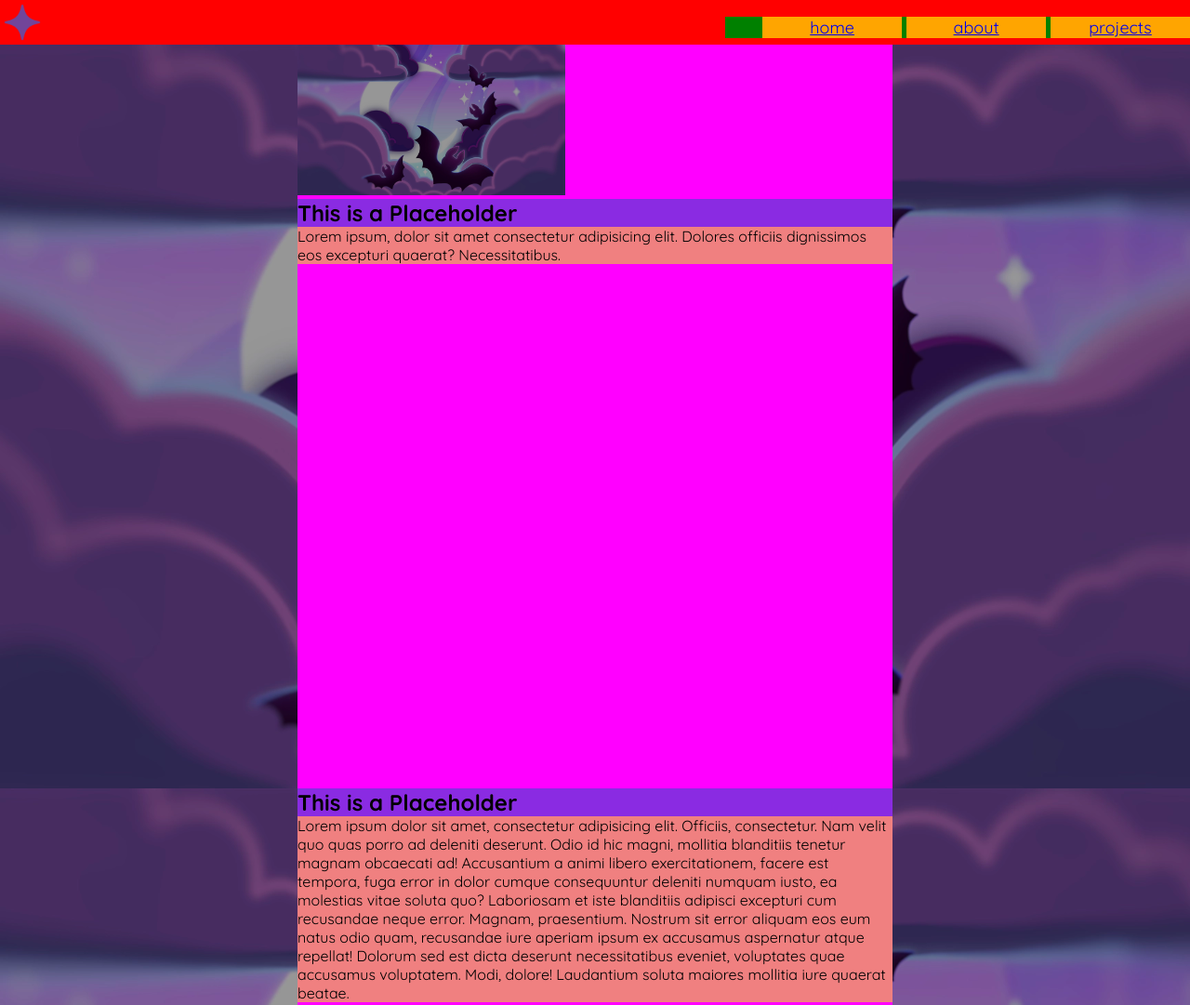
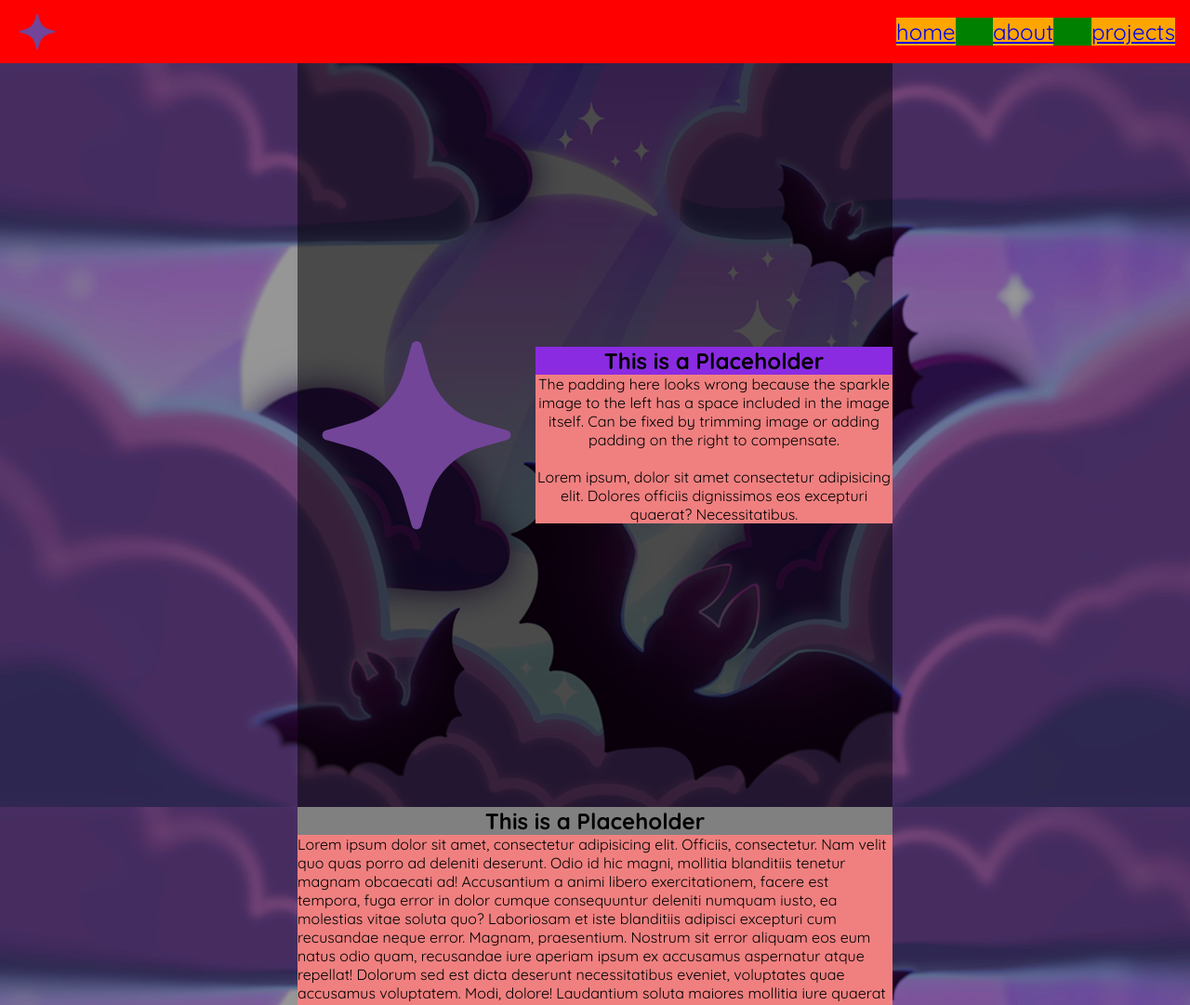
Before and after one commit to enwkurs/Oppgave1-Portfolio-DDateAug28, a website: page index.html in a window 1280 px wide. Shown: the top 1081 px of the page at 93% size. Drawn offline with Linux system fonts and the light colour scheme.

Commit message:
General code update

```diff
--- a/index.html
+++ b/index.html
@@ -13,13 +13,13 @@
 
     <header>  <!-- logo, company name, navigation, theme switch, search field, SoMe -->
 
-      <img src="/assets/BigSparkle.png" alt="sparkle" />
+      <img src="/assets/BigSparkle.png" id="headerlogo" alt="sparkle" />
 
       <nav> <!-- Main Navigation - Home, About Me, Projects -->
         <ul id="navbar"> <!-- Navbar id for styling, there is only one nav bar -->
           <li class="navbutton"><a href="#home">home</a></li> <!-- Navbutton class for styling buttons separate from the bar, there are multiple buttons -->
 
-          <li class="navbutton"><a href="about">about</a></li>
+          <li class="navbutton"><a href="#about">about</a></li>
 
           <li class="navbutton"><a href="#projects">projects</a></li>
 
@@ -30,13 +30,17 @@
 
     <main>  <!-- Main page content: introduction, products, etc -->
 
-      <section id="home"> <!-- HERO / Main, Home, Intro, First Impression - Mostly called hero set an id property to be able to anchor link to an element -->
+      <section id="home" class="hero"> <!-- HERO / Main, Home, Intro, First Impression - Mostly called hero set an id property to be able to anchor link to an element -->
 
-        <img src="/assets/bgimgwip2.webp" alt="placeholder" width="45%" />
+        <img src="/assets/BigSparkle.png" alt="placeholder" />
 
-        <h1>This is a Placeholder</h1>
+        <div id="herotext">
+          <h1>This is a Placeholder</h1>
 
-        <p>Lorem ipsum, dolor sit amet consectetur adipisicing elit. Dolores officiis dignissimos eos excepturi quaerat? Necessitatibus.</p>
+         <p>The padding here looks wrong because the sparkle image to the left has a space included in the image itself. Can be fixed by trimming image or adding padding on the right to compensate.
+          <br><br>
+          Lorem ipsum, dolor sit amet consectetur adipisicing elit. Dolores officiis dignissimos eos excepturi quaerat? Necessitatibus.</p>
+        </div>
         <!-- How to get this to position below h1? -->
 
       </section>
@@ -44,7 +48,7 @@
 
       <section id="about">  <!-- About Me, Small intro -->
 
-        <h1>This is a Placeholder</h1>
+        <h2>This is a Placeholder</h2>
 
         <p>Lorem ipsum dolor sit amet, consectetur adipisicing elit. Officiis, consectetur. Nam velit quo quas porro ad deleniti deserunt. Odio id hic magni, mollitia blanditiis tenetur magnam obcaecati ad! Accusantium a animi libero exercitationem, facere est tempora, fuga error in dolor cumque consequuntur deleniti numquam iusto, ea molestias vitae soluta quo? Laboriosam et iste blanditiis adipisci excepturi cum recusandae neque error. Magnam, praesentium. Nostrum sit error aliquam eos eum natus odio quam, recusandae iure aperiam ipsum ex accusamus aspernatur atque repellat! Dolorum sed est dicta deserunt necessitatibus eveniet, voluptates quae accusamus voluptatem. Modi, dolore! Laudantium soluta maiores mollitia iure quaerat beatae.</p>
 
@@ -53,7 +57,7 @@
 
       <section id="projects"> <!-- Project Gallery, placeholder to be filled -->
 
-        <h1>This is a Placeholder</h1>
+        <h2>This is a Placeholder</h2>
 
         <p>Lorem ipsum dolor, sit amet consectetur adipisicing elit. Temporibus enim blanditiis, quasi dignissimos mollitia, odit unde neque, eligendi nulla labore alias earum praesentium optio. Ducimus debitis culpa suscipit, magni accusamus voluptas consectetur optio magnam unde, possimus minus ipsam voluptatibus aliquid nam odit vitae amet mollitia deserunt reprehenderit quibusdam, dolorem repudiandae?</p>
 
--- a/styles.css
+++ b/styles.css
@@ -7,9 +7,9 @@
 html, body {
     background-color: chartreuse;
     font-family: 'Quicksand', 'Tahoma', 'sans serif';
-
     margin: 0;
     padding: 0;
+    font-size: 16px;
 }
 
 main {
@@ -20,18 +20,26 @@ main {
     background-size: cover;
     display: flex;
     flex-direction: column;
-    justify-content: space-around; /* At some point the even spacing this gave me disappeared and I don't know why */
+    justify-content: space-evenly;
     align-items: center;
 }
 
 section {
-    background-color: magenta;
+    background-color: rgba(0, 0, 0, .5);
+    scroll-margin-top: 12vh;
 }
 
 h1 {
     background-color: blueviolet;
     margin: 0;
     padding: 0;
+    text-align: center;
+}
+
+h2 {
+    background-color: gray;
+    margin: 0;
+    text-align: center;
 }
 
 p {
@@ -41,32 +49,39 @@ p {
 /* END OF CONTROLS FOR ENTIRE PAGE */
 
 
-
-
 /* HEADER FLEX ELEMENT */
 header {
     background-color: red;
-    height: 6vh; /* Bar heigh is 6% of viewport height */
-    min-height: 20px; /* Bar cannot shrink less than 20px, even if 6% is less than 30px */
-    padding-left: 0px 15px; /* First number = top/bottom, Second number = left/right */
+    position: sticky;
+    top: 0;
+    height: 6vh;
+    padding: 10px 16px; /* First number = top/bottom, Second number = left/right */
     display: flex;
     justify-content: space-between;
+    align-items: center;
+}
+
+/* LOGO IN HEADER */
+#headerlogo {
+    height: 3em;
+    overflow: auto;
 }
 
 /* NAV ELEMENT WITHIN HEADER FLEX ELEMENT */
 #navbar {
     background-color: green;
-    font-size: 18px;
+    padding: 0;
+    width: 300px;
+    font-size: 1.5em;
+    display: flex;
+    flex-wrap: wrap;
+    justify-content: space-between;
 }
 
 /* LIST ELEMENT WITHIN NAVBAR ELEMENT - NAV BUTTONS */
 .navbutton {
     background-color: orange;
     list-style-type: none;
-    width: 150px;
-    display: inline flex; /* INLINE to remove bullets from <li> , FLEX to control alignment of elements */
-    justify-content: center;
-    align-items: center;
 }
 
 .navbutton a:hover {
@@ -74,12 +89,26 @@ header {
 }
 /* END HEADER FLEX ELEMENT */
 
-
-
 #home {
     width: 50%;
     min-height: 100vh;
 
+}
+
+.hero {
+    display: flex;
+    justify-content: space-between;
+    align-items: center;
+    text-align: center;
+}
+
+.hero img {
+    width: 16em;
+}
+
+.herotext {
+    display: flex;
+    flex-direction: column;
 }
 
 #about {
@@ -115,9 +144,9 @@ header {
 /* FOOTER FLEX ELEMENT */
 footer {
     background-color:deepskyblue;
-    min-height: 6vh;
+    height: 6vh;
+    padding: 10px 16px; /* First number = top/bottom, Second number = left/right */
     margin: 0;
     padding: 0;
 }
-/* Unknown gap above footer, showing page BG color */
 /* END FOOTER FLEX ELEMENT */
```
